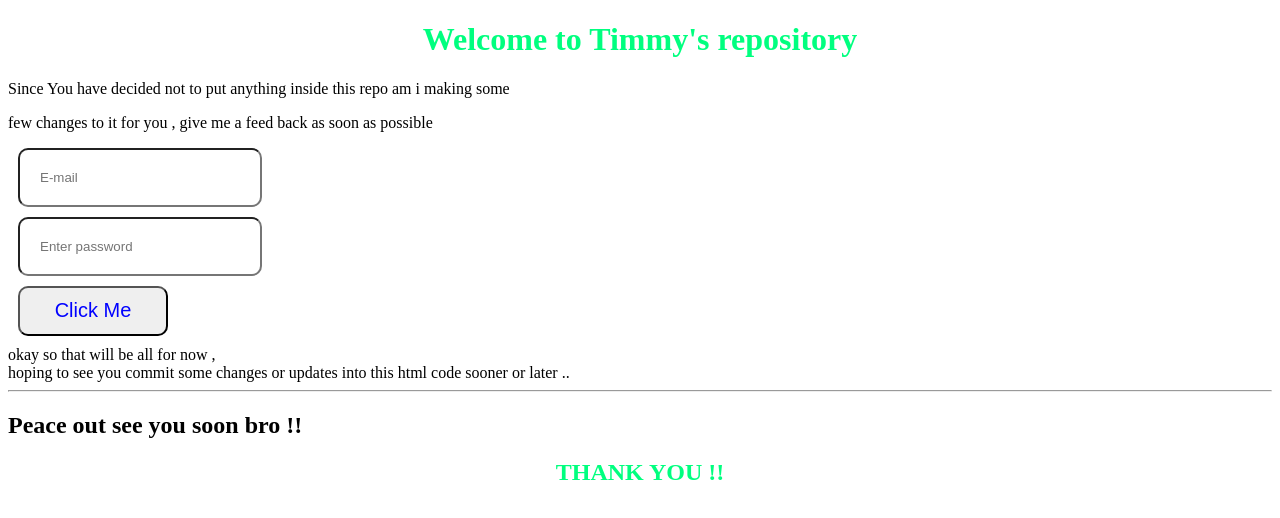
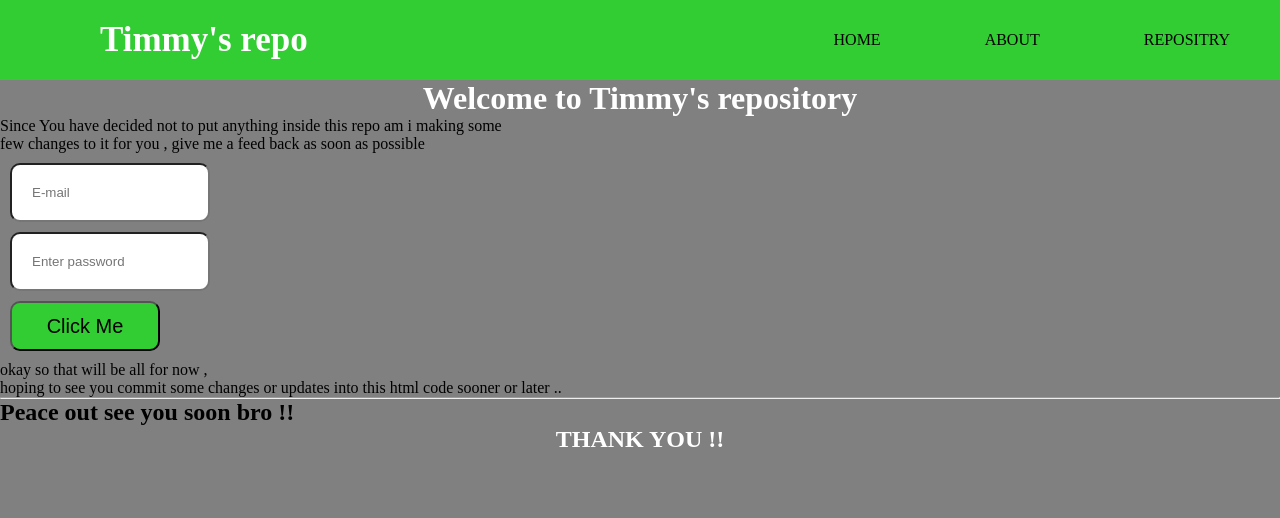
Before and after one commit to timiashaye/Readme, a plain HTML site: page index.html in a window 1280 px wide. Drawn offline with Linux system fonts and the light colour scheme.

Commit message:
Update index.html

```diff
--- a/index.html
+++ b/index.html
@@ -7,8 +7,56 @@
     <title>Hello Timmy</title>
     <script src="script.js"></script>
     <style>
+      *{
+            padding: 0;
+            margin: 0;
+            text-decoration: none;
+            list-style: none;
+            box-sizing: border-box;
+
+        }
+
+
+      body{
+         background-color: gray;
+
+        }
+
+        nav{
+            background-color: #32CD32;
+            height: 80px;
+            width: 100%;
+        }
+
+        label.logo{
+            color: white;
+            font-size: 35px;
+            line-height: 80px;
+            padding: 0 100px;
+            font-weight: bold;
+        }
+
+        nav ul{
+            float:right;
+            margin: right;
+        }
+
+        nav ul li{
+            display: inline-block;
+            line-height: 80px;
+            margin: 0 50px;
+        }
+
+        nav ul li a{
+            color: white;
+            font-size:17px ;
+            text-transform: uppercase;
+        }
+
+
+
       h1 {
-        color: springgreen;
+        color: white;
         font-weight: bold;
         text-align: center;
       }
@@ -18,14 +66,15 @@
         height: 50px;
         padding: 20px auto;
         border-radius: 10px;
-        color: blue;
+        background-color:#32CD32;
+        color: black;
         font-size: 20px;
         margin-left: 10px;
         margin-bottom: 10px;
       }
 
       button:hover {
-        background-color: springgreen;
+        background-color: white;
       }
 
       form input {
@@ -38,6 +87,17 @@
     </style>
   </head>
   <body>
+
+    <nav>
+        <label class="logo">Timmy's repo</label>
+
+        <ul>
+            <li><a href="#"></a>HOME</li>
+            <li><a href="#"></a>ABOUT</li>
+            <li><a href="#"></a>REPOSITRY</li>
+        </ul>
+    </nav>
+
     <h1>Welcome to Timmy's repository</h1>
 
     <p>
```
